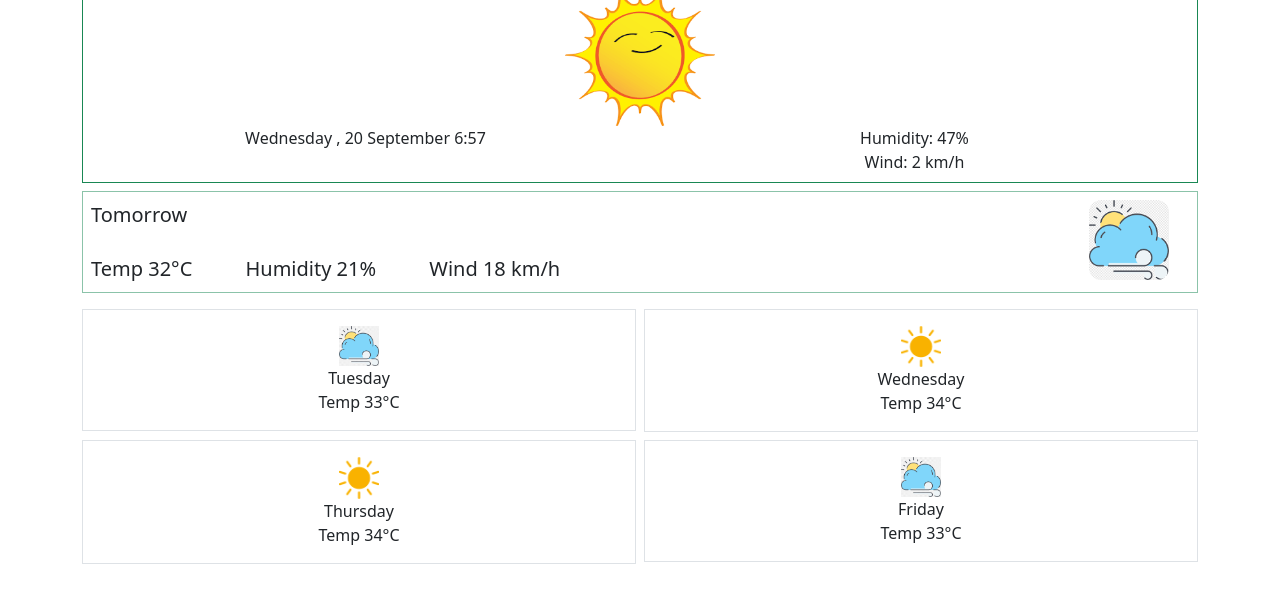
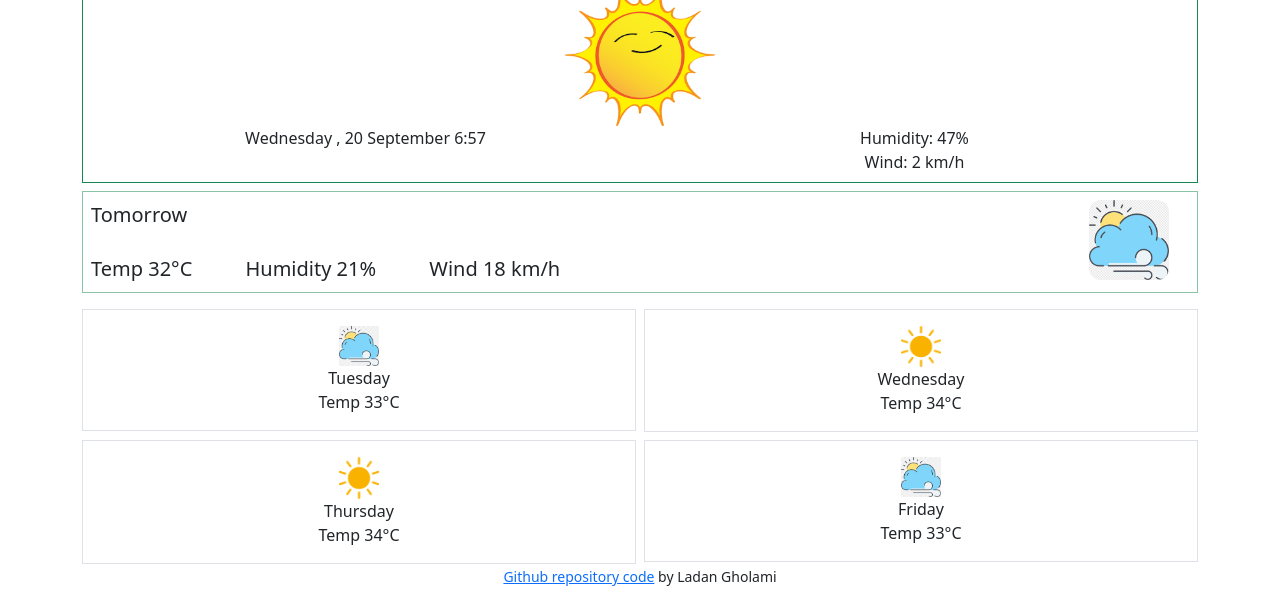
Before and after one commit to ladan22/weather-app, a plain HTML site: page index.html in a window 1280 px wide. Shown: the part 207-811 px from the top of the page. Drawn offline with nearby package versions, Linux system fonts and the light colour scheme.

Commit message:
github link

```diff
--- a/index.html
+++ b/index.html
@@ -112,6 +112,12 @@
           </div>
         </div>
       </div>
+      <small>
+        <a href="https://github.com/ladan22/weather-app" target="_blank"
+          >Github repository code</a
+        >
+        by Ladan Gholami</small
+      >
     </div>
 
     <script src="src/weatherAPP.js"></script>
```
